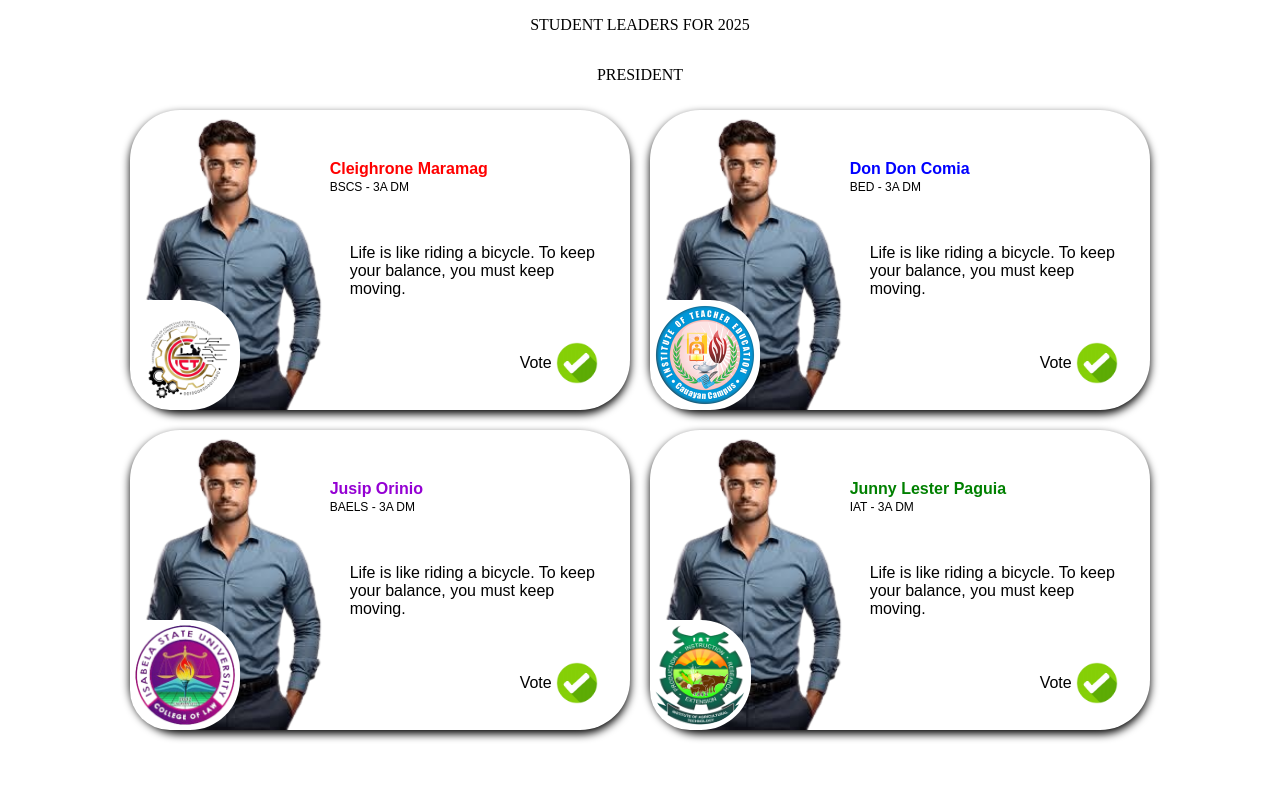
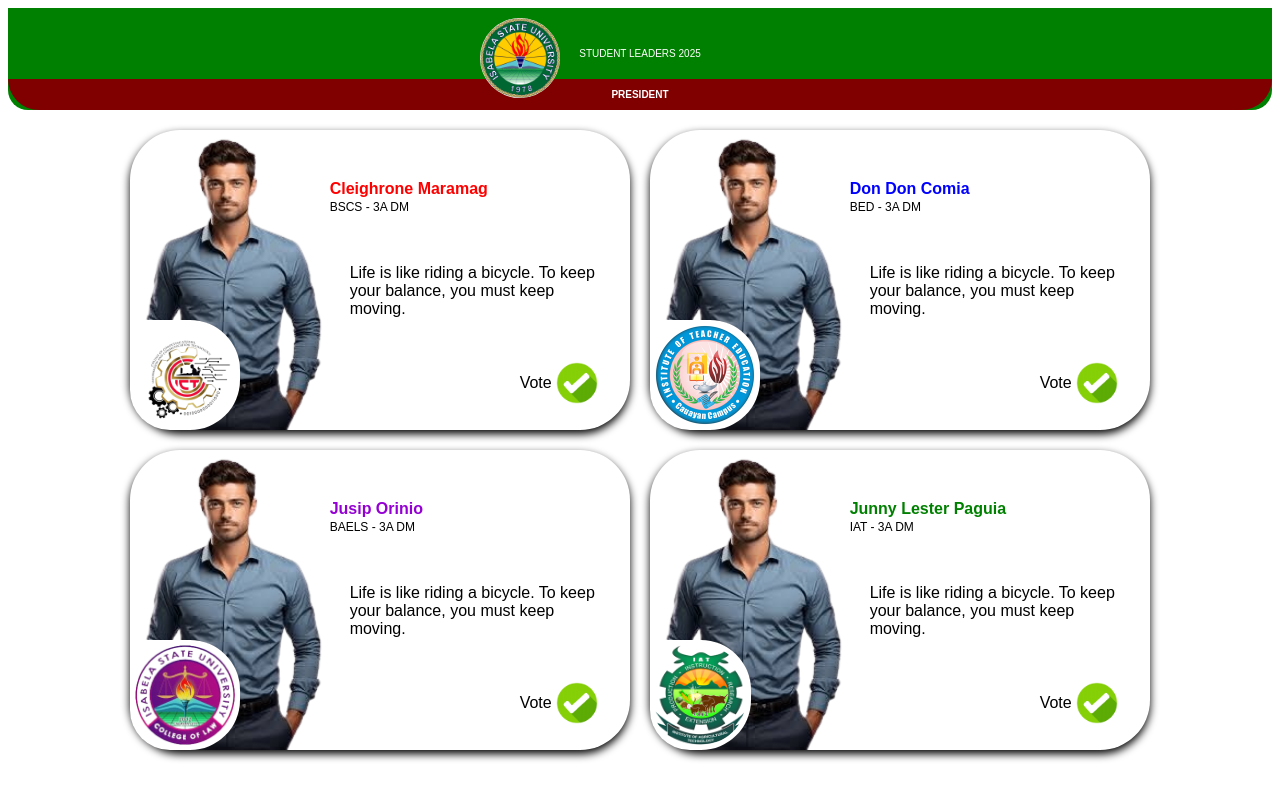
Before and after one commit to frnkgns/ISU-CC-VOTING-SYSTEM, a plain HTML site: page main.html in a window 1280 px wide. Drawn offline with Linux system fonts and the light colour scheme.

Commit message:
adding sticky header

```diff
--- a/main.css
+++ b/main.css
@@ -1,5 +1,39 @@
 .container{
     text-align: center;
+}
+
+.isuhead{
+    position: absolute;
+    height: 80px;
+    margin-left: -160px;
+    margin-top: -20px;
+}
+
+.stdntldrs{
+    font-family: sans-serif;
+    font-size: 10px;
+    padding-bottom: 10px;
+}
+
+.prsdnt{
+    font-family: sans-serif;
+    font-weight: bold;
+    font-size: 10px;
+    padding: 10px 0 10px 0;
+    background-color: maroon;
+    color: white;
+    border-radius: 0 0 50px 50px;
+}
+
+.header{
+    color: white;
+    background-color: green;
+    position: sticky;
+    position: -webkit-sticky;
+    padding-top: 30px;
+    top: 0px;
+    z-index: 1000;
+    border-radius: 0 0 20px 20px;
 }
 
 .candidates{
@@ -65,18 +99,8 @@
 
 @media screen and (max-width: 360px){
 
-    .stdntldrs{
-        margin-top: 40px;
-        font-family: sans-serif;
-        position: -webkit-sticky; /* Safari */
-        position: sticky;
-    }
-
-    .prsdnt{
-        font-family: sans-serif;
-        font-weight: bold;
-        position: -webkit-sticky; /* Safari */
-        position: sticky;
+    .header{
+        border-radius: 0 0 30px 30px;
     }
 
     .officers-placard{
--- a/main.html
+++ b/main.html
@@ -8,9 +8,12 @@
 </head>
 <body>
     <div class="container">
-        <p class="stdntldrs">STUDENT LEADERS FOR 2025</p>
+        <div class="header">
+            <img src="Pictures/isulogo.png" class="isuhead" style="background-color: white; border-radius: 50px;">
+            <p class="stdntldrs">STUDENT LEADERS 2025</p>
+            <p class="prsdnt">PRESIDENT</p>
+        </div>
         <div class="president">
-            <p class="prsdnt">PRESIDENT</p>
             <div class="candidates" id="candidate"></div>
         </div>
     </div>
```
